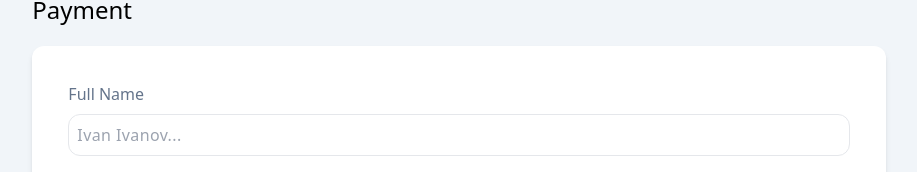
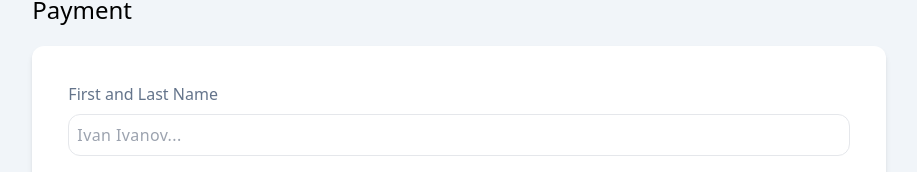
Before and after one commit to mangorango144/shopping-cart, a React (Vite) app: page /shop/shopping-cart in a window 1280 px wide. Shown: the part 1918-2090 px from the top of the page, without its empty margins (181-1098 px from the left). Built offline with nearby package versions, Linux system fonts and the light colour scheme; no server answers.

Commit message:
chore: miscellaneous QoL changes

```diff
--- a/src/routes/Home.jsx
+++ b/src/routes/Home.jsx
@@ -16,7 +16,11 @@ export default function Home() {
         Browse shop
       </Link>
 
-      <a href="https://www.theodinproject.com/lessons/node-path-react-new-shopping-cart">
+      <a
+        href="https://www.theodinproject.com/lessons/node-path-react-new-shopping-cart"
+        target="_blank"
+        rel="noopener noreferrer"
+      >
         <button className="inline-block border-2 border-slate-400 bg-transparent hover:bg-slate-100 shadow-lg px-4 py-2 rounded-full text-neutral-600">
           Assignment reference
         </button>
--- a/src/routes/Shop/Products/ProductCard.jsx
+++ b/src/routes/Shop/Products/ProductCard.jsx
@@ -29,7 +29,7 @@ export default function ProductCard({ product }) {
         </Link>
         <p className="mx-auto font-bold">
           <span className="font-normal text-slate-500">Price: </span>$
-          {product.price}
+          {product.price.toFixed(2)}
         </p>
         <button
           onClick={handleAdd}
--- a/src/routes/Shop/Products/ProductDetails.jsx
+++ b/src/routes/Shop/Products/ProductDetails.jsx
@@ -56,7 +56,7 @@ export default function ProductDetails() {
 
         <div className="items-center gap-y-10 grid grid-cols-1 xl:grid-cols-2 mt-10">
           <span className="font-medium text-center text-slate-500 text-xl xl:text-left italic">
-            Price: <b className="text-black">${product.price}</b>
+            Price: <b className="text-black">${product.price.toFixed(2)}</b>
           </span>
           <button
             onClick={handleAdd}
--- a/src/routes/Shop/ShoppingCart/PaymentForm.jsx
+++ b/src/routes/Shop/ShoppingCart/PaymentForm.jsx
@@ -3,7 +3,9 @@ export default function PaymentForm({ className }) {
     <div className={className}>
       <span className="block mb-5 font-medium text-2xl">Payment</span>
       <div className="gap-2 gap-x-6 grid grid-cols-2 bg-white shadow-md p-9 rounded-xl 2xl:w-[500px]">
-        <span className="col-span-2 font-medium text-slate-500">Full Name</span>
+        <span className="col-span-2 font-medium text-slate-500">
+          First and Last Name
+        </span>
         <input
           type="text"
           name="name-input"
```
